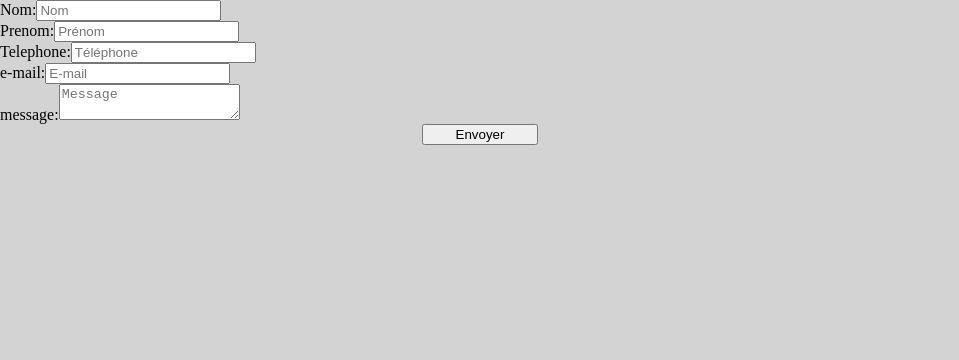
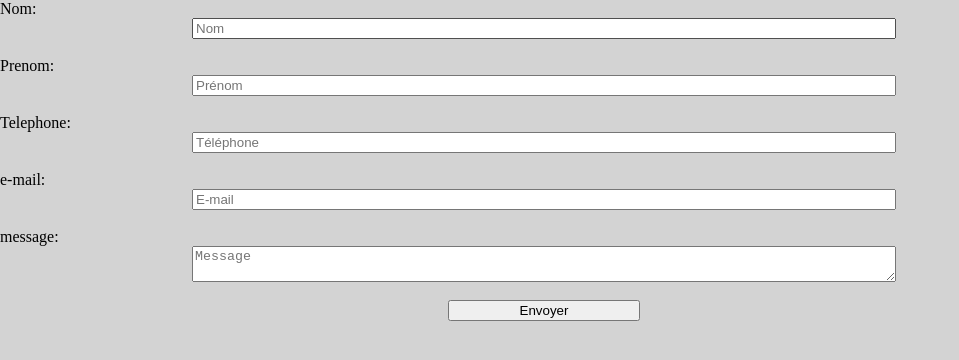
Before and after one commit to Romlion/MySite, a React (Vite) app: page /contact in a window 1280 px wide. Shown: the top 360 px of the page, without its empty margins (0-959 px from the left). Built offline with nearby package versions, Linux system fonts and the light colour scheme.

Commit message:
style in form

```diff
--- a/src/components/Formulaire/ContactForm.jsx
+++ b/src/components/Formulaire/ContactForm.jsx
@@ -29,12 +29,13 @@ const ContactForm = () => {
     };
 
     return (
-        <form onSubmit={handleSubmit}>
+        <form onSubmit={handleSubmit} className="container">
             <label>
                 Nom:
                 <input
                 type="text"
                 name="firstname"
+                className={styles.firstname}
                 placeholder="Nom"
                 value={formData.firstname}
                 onChange={handleChange}
@@ -47,6 +48,7 @@ const ContactForm = () => {
                 <input
                 type="text"
                 name="lastname"
+                className={styles.lastname}
                 placeholder="Prénom"
                 value={formData.lastname}
                 onChange={handleChange}
@@ -58,7 +60,8 @@ const ContactForm = () => {
                 Telephone:
                 <input
                 type="text"
-                name="phone"
+                name="phonenumber"
+                className={styles.phonenumber}
                 placeholder="Téléphone"
                 value={formData.phonenumber}
                 onChange={handleChange}
@@ -71,6 +74,7 @@ const ContactForm = () => {
                     <input
                     type="text"
                     name="email"
+                    className={styles.email}
                     placeholder="E-mail"
                     value={formData.email}
                     onChange={handleChange}
@@ -83,6 +87,7 @@ const ContactForm = () => {
                 <textarea
                 name="message"
                 placeholder="Message"
+                className={styles.message}
                 value={formData.message}
                 onChange={handleChange}
                 required
--- a/src/components/Formulaire/ContactForm.module.css
+++ b/src/components/Formulaire/ContactForm.module.css
@@ -1,24 +1,30 @@
 .firstname {
-    margin-left: 3.5%;
+    margin-left: 15%;
     width: 55%;
+    display: flex;
 }
 .lastname {
-    margin-left: 1.8%;
+    margin-left: 15%;
     width: 55%;
+    display: flex;
 }
-.phone {
-    margin-left: 0.3%;
+.phonenumber {
+    margin-left: 15%;
     width: 55%;
+    display: flex;
 }
 .email {
-    margin-left: 2.6%;
+    margin-left: 15%;
     width: 55%;
+    display: flex;
 }
 .message {
-    margin-left: 1.5%;
+    margin-left: 15%;
     width: 55%;
+    display: flex;
 }
 .submit {
-    margin-left: 33%;
-    width: 9%;
+    margin-left: 35%;
+    margin-bottom: 1.8%;
+    width: 15%;
 }
```
